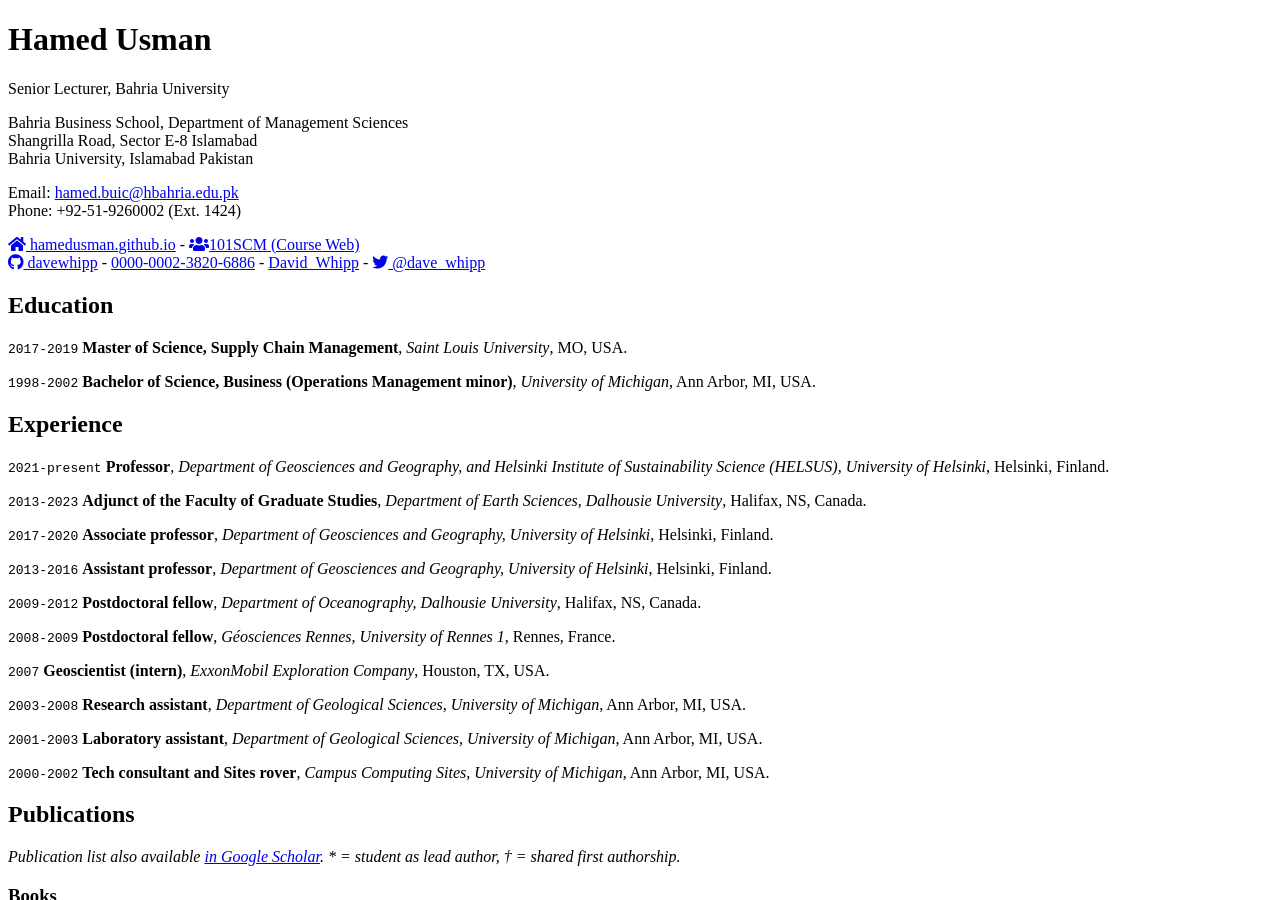
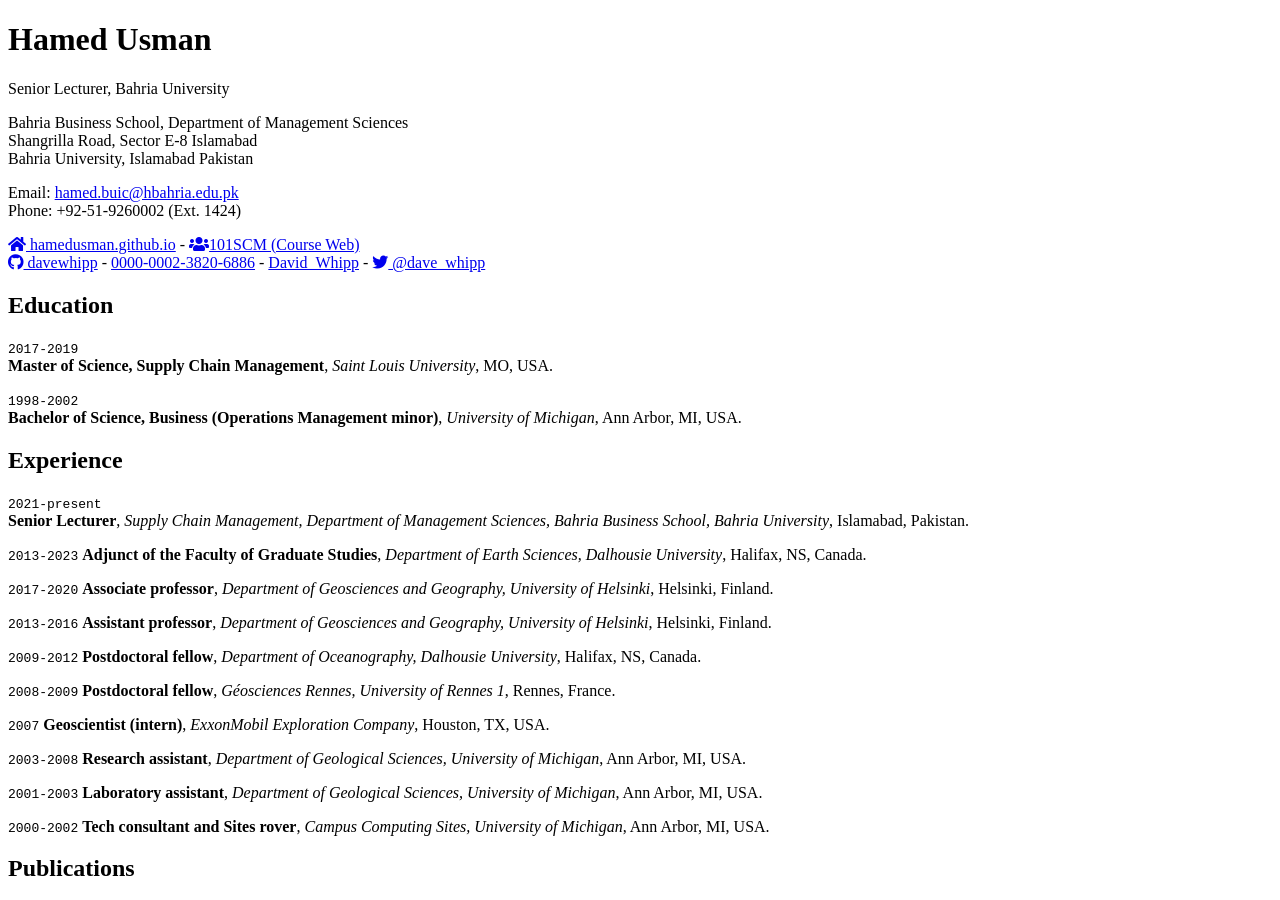
Before and after one commit to hamedusman/hamedusman.github.io, a Jekyll site: the page built from pages/cv.md, in a window 1280 px wide and 900 px high. Built offline with Jekyll 4.4.1, drawn with Linux system fonts in a browser that asks for light colours; nearby versions of some CDN libraries; a style sheet for code colours, icons or effects is not loaded.

Commit message:
Update cv.md

```diff
--- a/pages/cv.md
+++ b/pages/cv.md
@@ -23,16 +23,16 @@
 
 ## Education
 
-`2017-2019`
+`2017-2019`<br/>
 **Master of Science, Supply Chain Management**, *Saint Louis University*, MO, USA.
 
-`1998-2002`
+`1998-2002`<br/>
 **Bachelor of Science, Business (Operations Management minor)**, *University of Michigan*, Ann Arbor, MI, USA.
 
 ## Experience
 
-`2021-present`
-**Professor**, *Department of Geosciences and Geography, and Helsinki Institute of Sustainability Science (HELSUS), University of Helsinki*, Helsinki, Finland.
+`2021-present`<br/>
+**Senior Lecturer**, *Supply Chain Management, Department of Management Sciences, Bahria Business School, Bahria University*, Islamabad, Pakistan.
 
 `2013-2023`
 **Adjunct of the Faculty of Graduate Studies**, *Department of Earth Sciences, Dalhousie University*, Halifax, NS, Canada.
```
